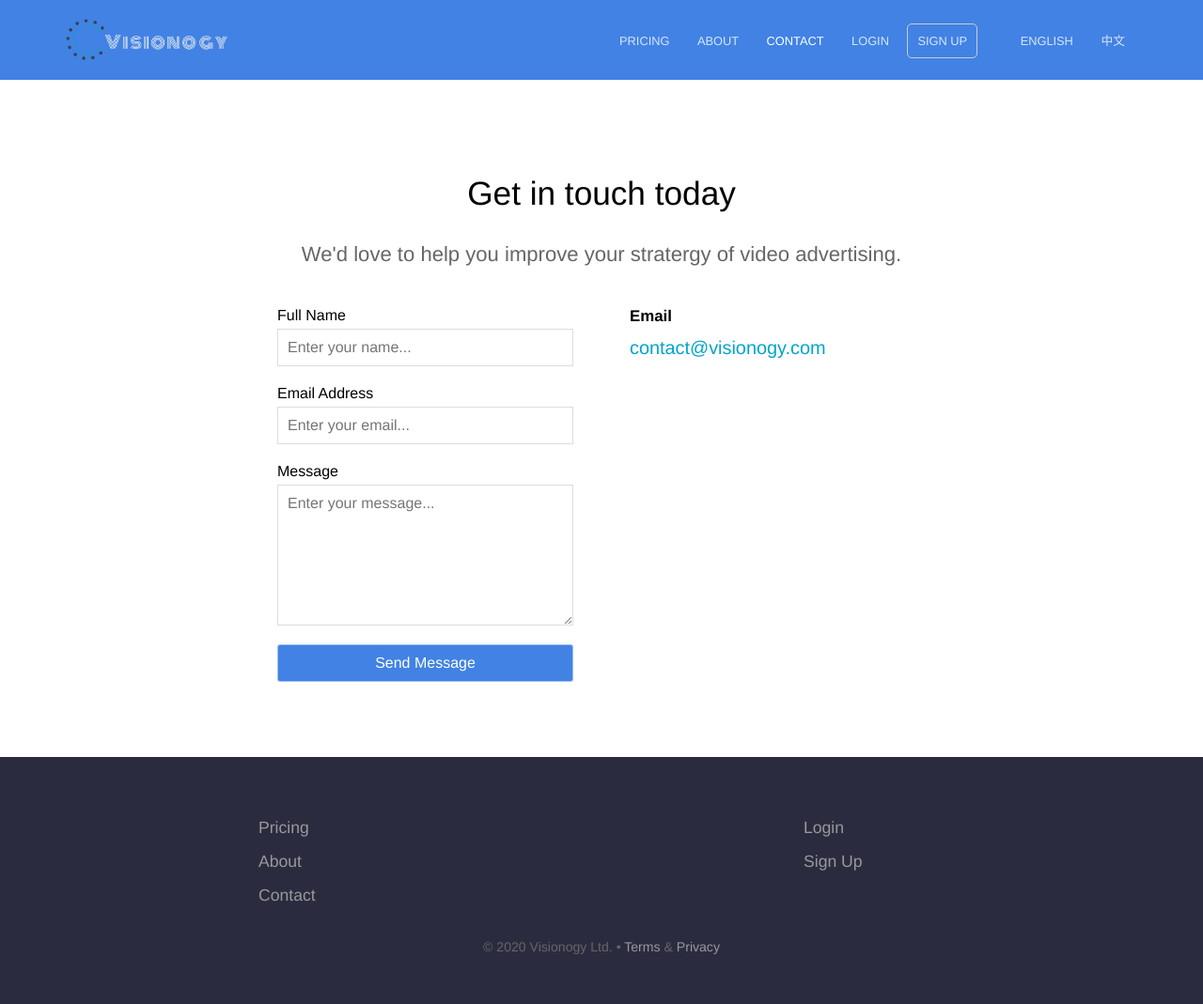
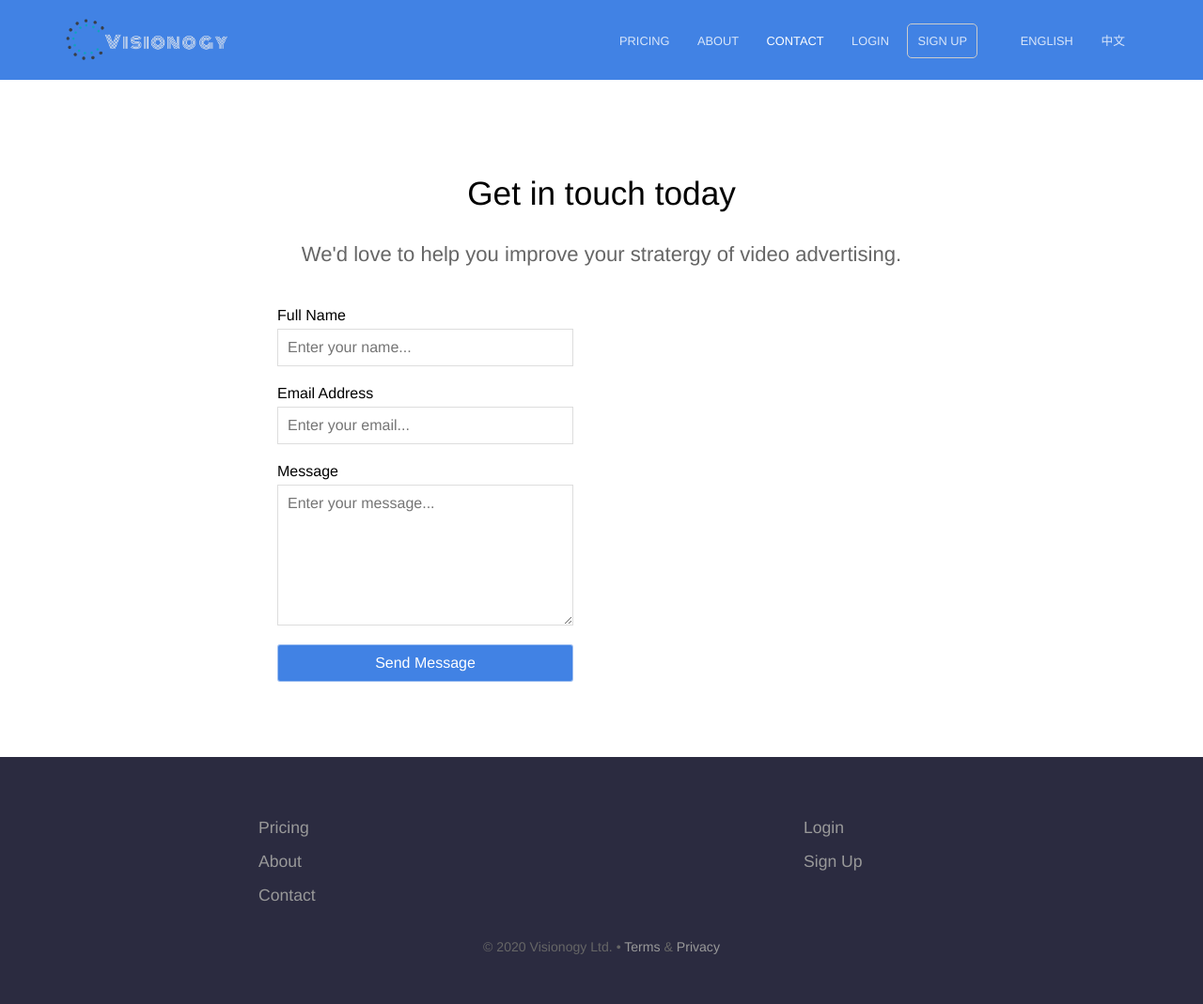
Before and after one commit to ianami/visionogy.github.io, a Jekyll site: the page built from contact.html, in a window 1280 px wide. Shown: the whole page at 94% size. Built offline with Jekyll 4.4.1, drawn with Linux system fonts in a browser that asks for light colours.

Commit message:
change contacting

```diff
--- a/contact.html
+++ b/contact.html
@@ -35,8 +35,8 @@ map:
 		<!-- <h3 class="editable">Address</h3>
 		<address><a target="_blank" href="https://www.google.com/maps/place/{{ page.map.address | url_encode }}">{{ page.map.address | replace: ", ", ", <br>" }}</a></address> -->
 
-		<h3 class="editable">Email</h3>
-		<p><a href="mailto:contact@visionogy.com">contact@visionogy.com</a></p>
+		<!-- <h3 class="editable">Email</h3>
+		<p><a href="mailto:contact@visionogy.com">contact@visionogy.com</a></p> -->
 	</div>
 
 </div>
--- a/pricing.html
+++ b/pricing.html
@@ -84,7 +84,7 @@ faq:
   - question: Do you offer pricing for nonprofit organizations?
     answer: Yes, send us a message and we'll set you up on our nonprofit pricing.
   - question: Questions?
-    answer: Contact us for any further questions at <a href="#">contact@visionogy.com</a>.
+    answer: Contact us for any further questions at <a href="/contact.html">contact page</a>.
 ---
 <div class="plans">
 	{% for plan in page.pricing_table %}
```
